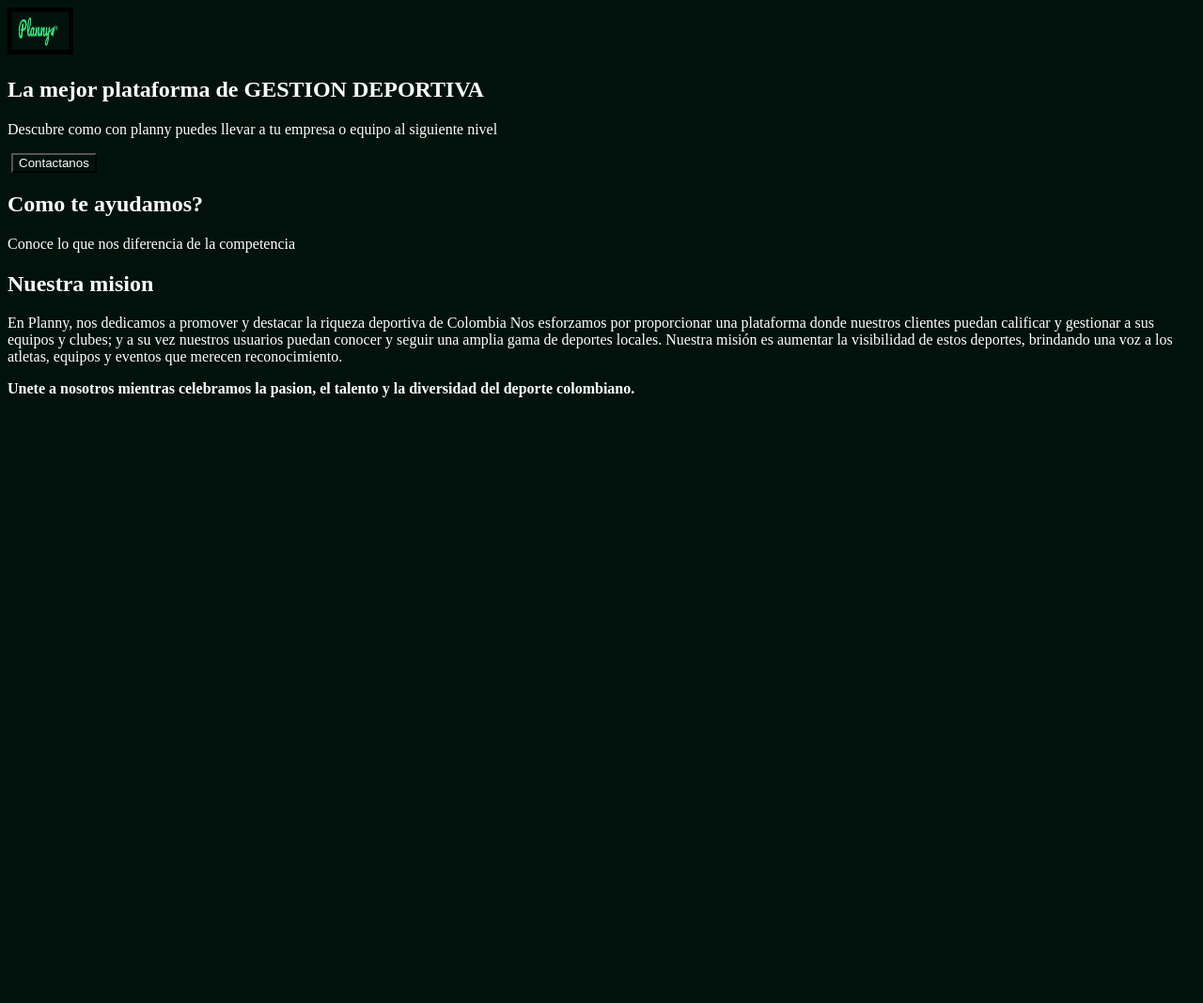
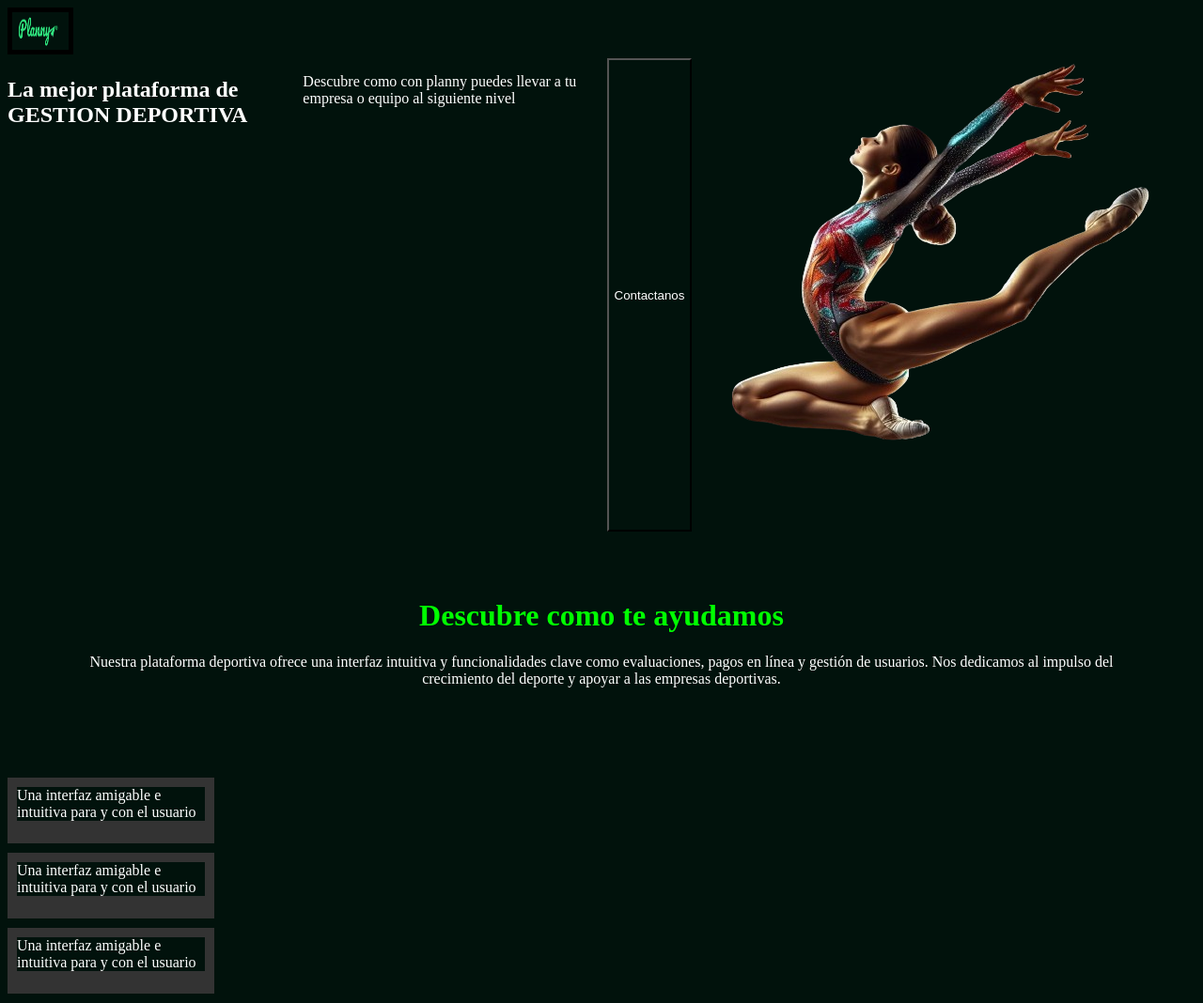
Before and after one commit to Planny-S-A-S/Landing-Page, a plain HTML site: page index.html in a window 1280 px wide. Shown: the whole page at 94% size. Before the commit the page ends 800 px from the top, so only its background shows below. Drawn offline with Linux system fonts and the light colour scheme.

Commit message:
Nuevos cambios

```diff
--- a/index.html
+++ b/index.html
@@ -22,15 +22,33 @@
     <h2>La mejor plataforma de GESTION DEPORTIVA</h2>
     <p>Descubre como con planny puedes llevar a tu
       empresa o equipo al siguiente nivel</p>
-      <img src="" alt="">
-
       <button class="button"><a href="#"></a>Contactanos</button>
 
-<h2>Como te ayudamos?</h2>
-<p>Conoce lo que nos diferencia de la competencia</p>
+      <div class="img-section">
+        <img src="img1.png" alt="">
+        </div>
 </main>
 
-<!--Container two-->
+<div class="Container2">
+  <div class="header">
+    <h1>Descubre como te ayudamos</h1>
+    <p>Nuestra plataforma deportiva ofrece una interfaz intuitiva y funcionalidades clave como evaluaciones,
+       pagos en línea y gestión de usuarios. Nos dedicamos al impulso del crecimiento del deporte y apoyar a las
+       empresas deportivas.</p>
+  </div>
+  <div class="features">
+    <div class="feature">
+      <p>Una interfaz amigable e intuitiva para y con el usuario</p>
+    </div>
+    <div class="feature">
+      <p>Una interfaz amigable e intuitiva para y con el usuario</p>
+    </div>
+    <div class="feature">
+      <p>Una interfaz amigable e intuitiva para y con el usuario</p>
+    </div>
+  </div>
+
+<!--Container two
 <section class="Container2">
 <h2 .[class]="h2_container_three">Nuestra mision</h2>
 <p class="p_container three">En Planny, nos dedicamos a promover y destacar la riqueza deportiva de Colombia
@@ -40,7 +58,7 @@
   Nuestra misión es aumentar la visibilidad de estos deportes, brindando una voz a los atletas,
   equipos y eventos que merecen reconocimiento.</p>
 <p><b>Unete a nosotros mientras celebramos la pasion, el talento y la diversidad del deporte colombiano.</b></p>
-</section>
+</section> -->
 
 </body>
 </html>
--- a/styles.css
+++ b/styles.css
@@ -2,10 +2,12 @@
 * {
     background-color: #01120C;
     color: white;
+
 }
 
 .first_part_page {
     background-color: #01120C;
+
 }
 
 .logo {
@@ -16,8 +18,42 @@
 
 .container1 {
     background-color: #01120C;
+    display: flex;
+    justify-content: space-between;
+    width: 60%;
+}
+
+.img-section {
+  width: 30px;
 }
 
 .container2 {
-    background-color: #01120C;
-}
+    padding: 20px;
+  }
+
+  .header {
+    text-align: center;
+    padding: 50px;
+  }
+
+  .header h1 {
+    font-size: 2em;
+    color: #00ff00;
+  }
+
+  .features {
+    margin-top: 30px;
+
+  }
+  .feature {
+    background-color: #333;
+    color: #00ff00;
+    padding: 10px;
+    margin-bottom: 10px;
+    height: 50px;
+    width: 200px;
+  }
+
+  .feature p {
+    margin: 0;
+  }
```
Also changed, not shown: img1.png (added), img2.png (added).
